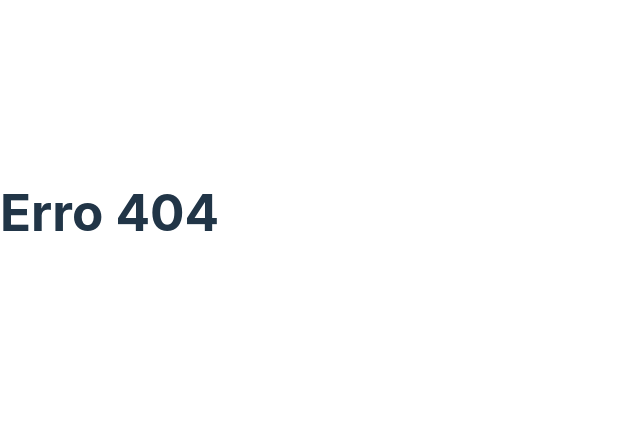
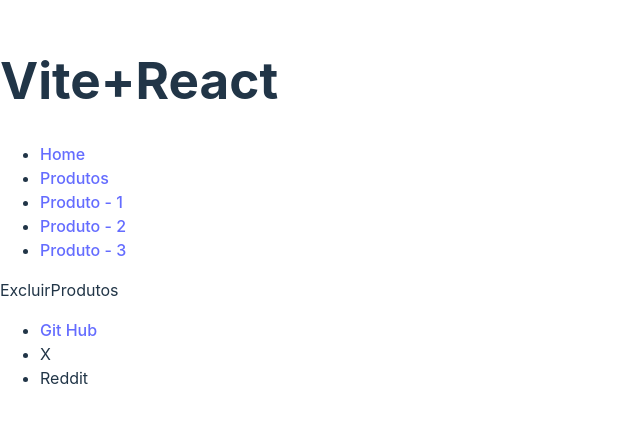
Before and after one commit to cauamongs/spa-1tdspf, a React (Vite) app: page /excluir/produtos/1 in a window 1280 px wide. Before the commit this address had no page. Shown: the part 188-610 px from the top of the page, without its empty margins (0-640 px from the left). Built offline with nearby package versions, Linux system fonts and the light colour scheme.

Commit message:
Alterando os links de texto para icons com react-icons.

```diff
--- a/package.json
+++ b/package.json
@@ -12,6 +12,7 @@
   "dependencies": {
     "react": "^18.2.0",
     "react-dom": "^18.2.0",
+    "react-icons": "^4.10.1",
     "react-router-dom": "^6.15.0"
   },
   "devDependencies": {
--- a/src/main.jsx
+++ b/src/main.jsx
@@ -9,6 +9,7 @@
 import Produtos from './routes/Produtos.jsx';
 import Erro from './routes/Erro.jsx';
 import EditarProdutos from './routes/EditarProdutos.jsx';
+import ExcluirProdutos from './routes/ExcluirProdutos.jsx';
 
 const router = createBrowserRouter(
   [
@@ -18,6 +19,7 @@
       {path : "/" , element : <Home/>},
       {path : "/produtos" , element : <Produtos/>},
       {path : "/editar/produtos/:id" , element : <EditarProdutos/>},
+      {path : "/excluir/produtos/:id" , element : <ExcluirProdutos/>},
     ]}
   ]
 );
--- /dev/null
+++ b/src/routes/ExcluirProdutos.jsx
@@ -0,0 +1,6 @@
+
+export default function ExcluirProdutos() {
+    return (
+      <div>ExcluirProdutos</div>
+    )
+  }
--- a/src/routes/Produtos.jsx
+++ b/src/routes/Produtos.jsx
@@ -1,4 +1,8 @@
-import { ListaProdutos } from "../components/ListaProdutos"
+import { Link } from "react-router-dom";
+import { ListaProdutos } from "../components/ListaProdutos";
+import {AiFillEdit as EditObj} from "react-icons/ai"
+import {RiDeleteBin2Fill as DelObj} from "react-icons/ri"
+
 
 export default function Produtos() {
 
@@ -13,6 +17,7 @@
                   <th>NOME</th>
                   <th>DESCRIÇÃO</th>
                   <th>PREÇO</th>
+                  <th>Editar/Excluir</th>
                 </tr>
               </thead>
 
@@ -23,13 +28,14 @@
                       <td>{produto.nome}</td>
                       <td>{produto.desc}</td>
                       <td>{produto.preco}</td>
+                      <td> <Link to={`/editar/produtos/${produto.id}`}><EditObj/></Link> | <Link to={`/excluir/produtos/${produto.id}`}><DelObj/></Link></td>
                     </tr>
                 ))}
               </tbody>
 
               <tfoot>
                 <tr>
-                  <td colSpan={3}>PRODUTOS</td>
+                  <td colSpan={4}>PRODUTOS</td>
                 </tr>
               </tfoot>
           </table>
```
Also changed, not shown: 2 other files (tests, documents, lock files or other folders). Lines whose indentation alone changed are shown as unchanged.
